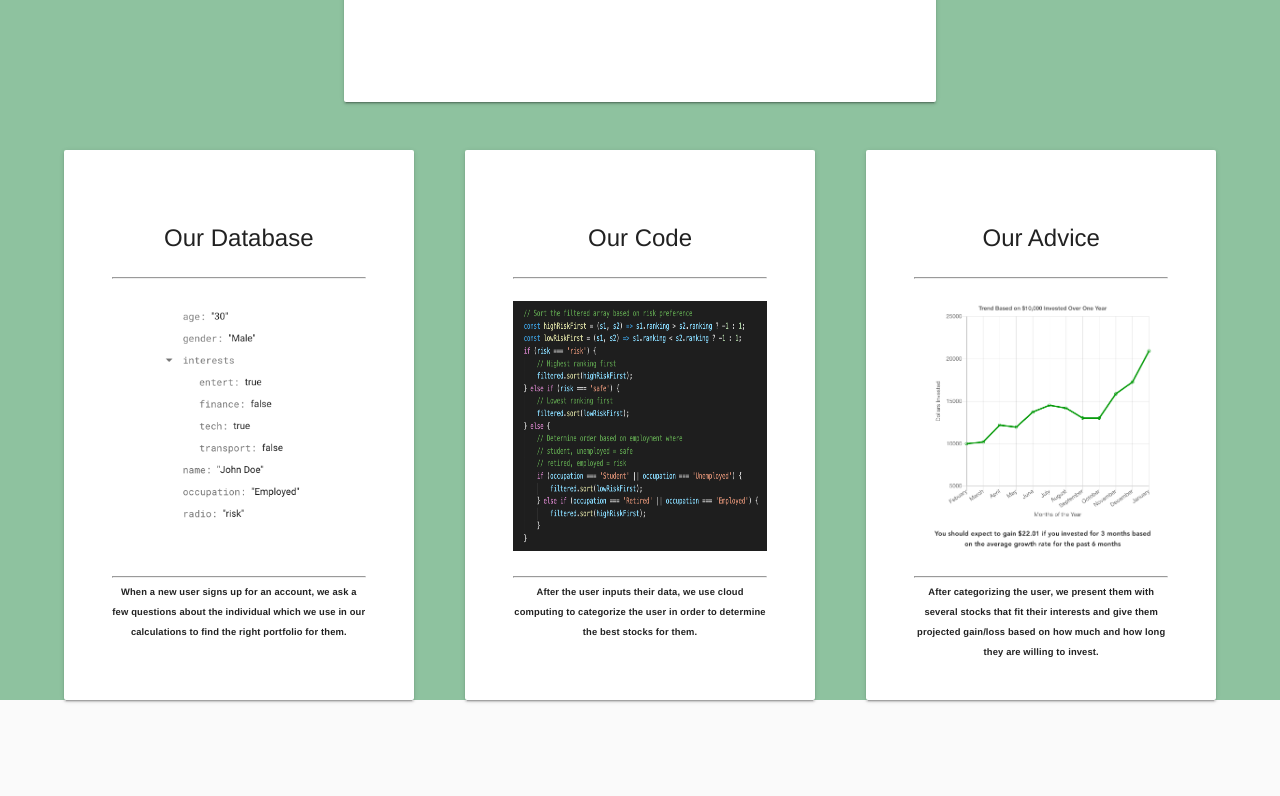
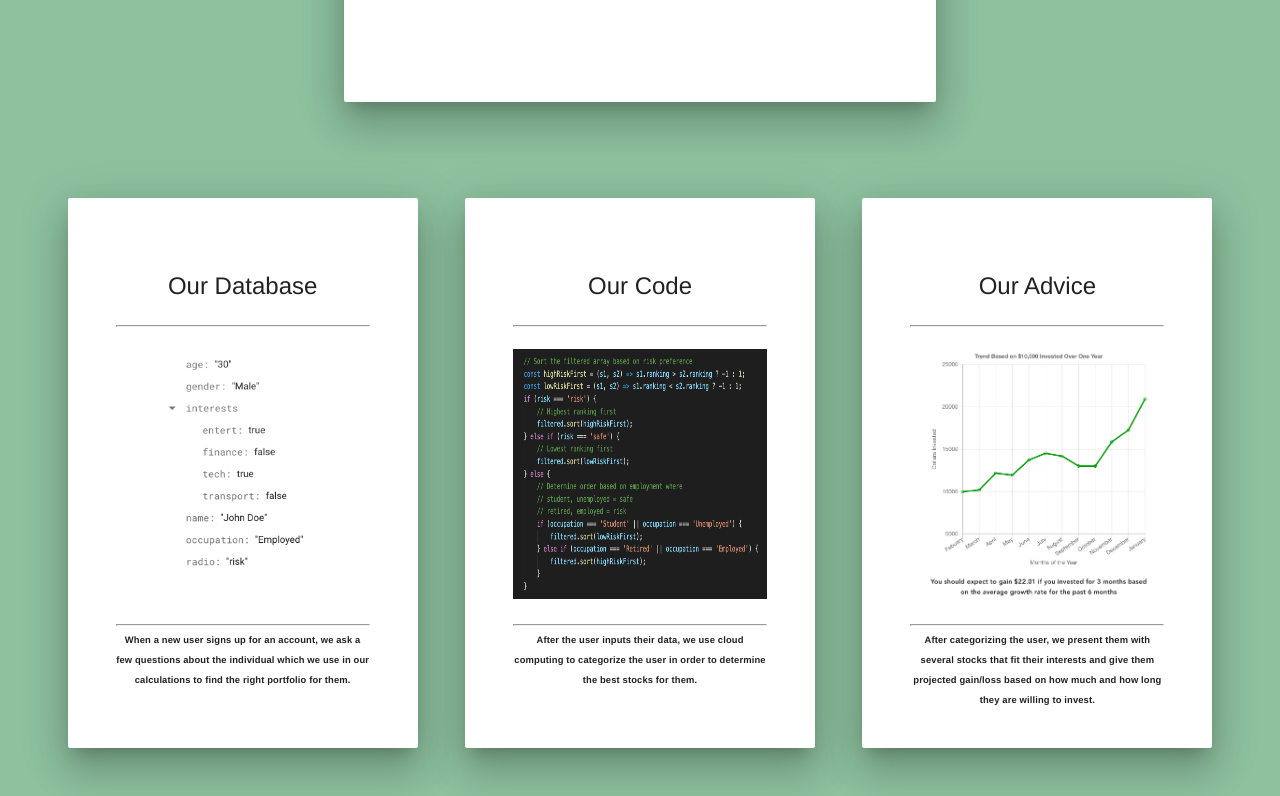
Before and after one commit to ArmaanLala/invEZ, a Vue app in the folder client/: page / in a window 1280 px wide. Shown: the part 1009-1805 px from the top of the page. Before the commit the page ends 1733 px from the top, so only its background shows below. Built offline with nearby package versions, Linux system fonts and the light colour scheme.

Commit message:
Final Formatting

```diff
--- a/client/src/components/Home.vue
+++ b/client/src/components/Home.vue
@@ -1,7 +1,7 @@
 <template>
   <div>
     <div class="card">
-      <md-card class="md-layout-item md-size-50 md-small-size-100">
+      <md-card class="md-layout-item md-size-50 md-small-size-100 md-elevation-24">
         <md-card-header>
           <!--
           <md-card-media-cover md-solid>
@@ -24,7 +24,7 @@
       </md-card>
     </div>
     <div class="card">
-      <md-card class="md-layout-item md-size-50 md-small-size-100">
+      <md-card class="md-layout-item md-size-50 md-small-size-100 md-elevation-24">
         <md-card-header>
           <div class="md-title">
             <h2>Who We Are</h2>
@@ -38,7 +38,7 @@
     </div>
     <div class="card2">
       <!-- IMAGE 1 -->
-      <md-card style="margin-right:4%; width:350px; height:550px">
+      <md-card class = "md-elevation-24" style="margin-right:4%; width:350px; height:550px">
         <md-card-header>
           <div class="md-title">Our Database</div>
         </md-card-header>
@@ -55,7 +55,7 @@
       </md-card>
 
       <!-- IMAGE 2 -->
-      <md-card style="margin-right:4%; width:350px; height:550px">
+      <md-card class = "md-elevation-24" style="margin-right:4%; width:350px; height:550px">
         <md-card-header>
           <div class="md-title">Our Code</div>
         </md-card-header>
@@ -72,7 +72,7 @@
       </md-card>
 
       <!-- IMAGE 3 -->
-      <md-card style="width:350px; height:550px">
+      <md-card class = "md-elevation-24" style="width:350px; height:550px">
         <md-card-header>
           <div class="md-title">Our Advice</div>
         </md-card-header>
@@ -98,6 +98,9 @@ export default {
 </script>
 
 <style scoped>
+/* template {
+  background-color: rgb(142, 194, 159);
+} */
 .md-card {
   padding: 3rem;
   justify-content: center;
@@ -110,7 +113,7 @@ export default {
   flex-wrap: wrap;
   align-content: center;
   justify-content: center;
-  /* padding: 3rem; */
+  padding: 3rem;
 }
 .card {
   padding: 3rem;
--- a/client/src/components/SignIn.vue
+++ b/client/src/components/SignIn.vue
@@ -1,7 +1,7 @@
 <template>
 	<div>
 		<form novalidate class="md-layout" @submit.prevent="validateUser">
-			<md-card md-with-hover class="md-layout-item md-size-50 md-small-size-100">
+			<md-card md-with-hover class="md-layout-item md-size-50 md-small-size-100 md-elevation-24">
 				<md-card-header>
 					<div class="md-title">Sign In</div>
 				</md-card-header>
--- a/client/src/components/SignUp.vue
+++ b/client/src/components/SignUp.vue
@@ -1,7 +1,7 @@
 <template>
 	<div>
 		<form novalidate class="md-layout" @submit.prevent="validateUser">
-			<md-card md-with-hover class="md-layout-item md-size-50 md-small-size-100">
+			<md-card md-with-hover class="md-layout-item md-size-50 md-small-size-100 md-elevation-24">
 				<md-card-header>
 					<div class="md-title">Create an Account</div>
 				</md-card-header>
--- a/client/src/components/app/Listing.vue
+++ b/client/src/components/app/Listing.vue
@@ -1,5 +1,5 @@
 <template>
-	<md-card style="width: 500px">
+	<md-card  class = "md-elevation-24" style="width: 500px">
 		<md-card-header>
 			<h2 >{{ listing.name }} ({{ listing.ticker }})</h2>
 		</md-card-header>
```
